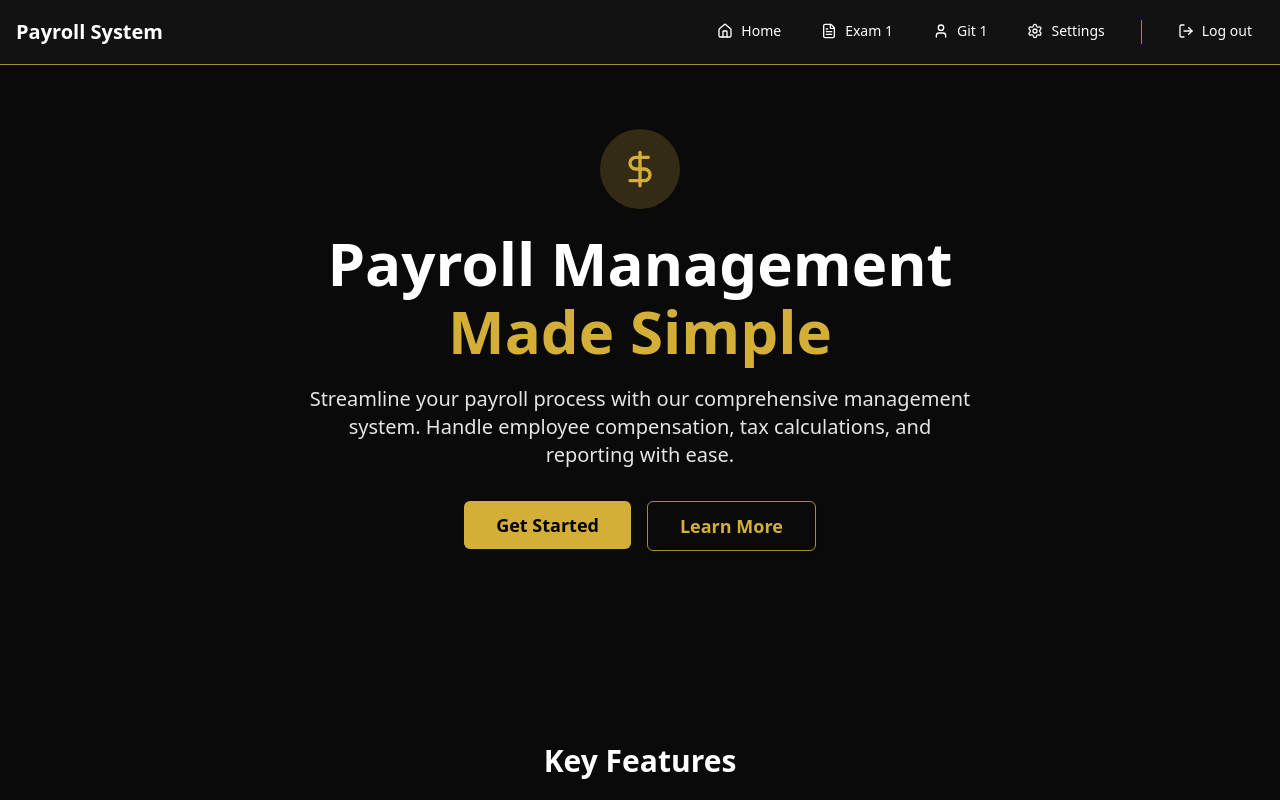
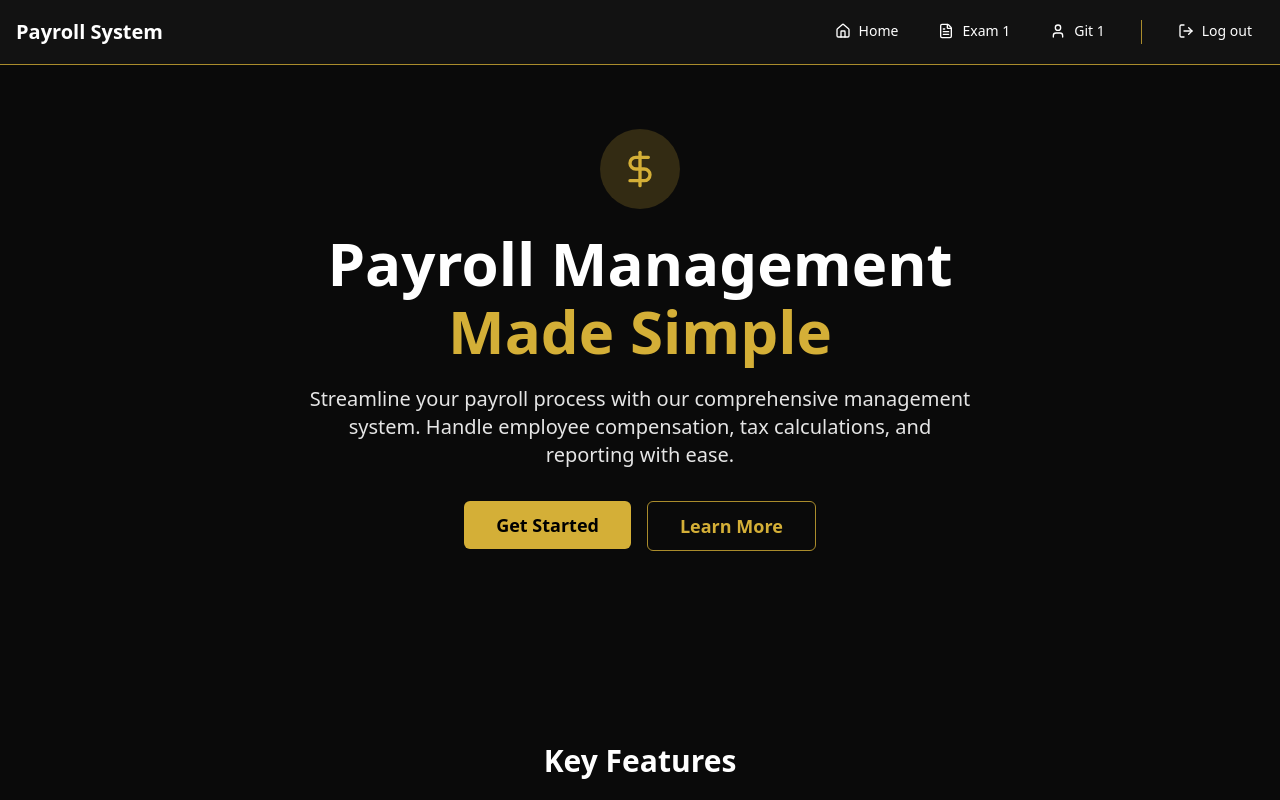
Before and after one commit to SawceCodes/finalexam1, a Next.js app: page / in a window 1280 px wide. Shown: the top 800 px of the page. Built offline with nearby package versions, Linux system fonts and the light colour scheme.

Commit message:
Changed the URL to the correct one for "exam 1"

```diff
--- a/src/components/menu.tsx
+++ b/src/components/menu.tsx
@@ -1,6 +1,6 @@
 "use client"
 
-import { Home, Settings, User, LogOut, FileText } from "lucide-react"
+import { Home, User, LogOut, FileText } from "lucide-react"
 import Link from "next/link"
 
 // Simple top navigation bar aligned with header content
@@ -15,7 +15,7 @@ export function Menu() {
         <span>Home</span>
       </Link>
       <Link
-        href="https://www.acct343szheng.com/"
+        href="https://exam-1-steven-zheng.vercel.app/"
         target="_blank"
         rel="noopener noreferrer"
         className={baseLink}
@@ -32,10 +32,6 @@ export function Menu() {
         <User className="h-4 w-4" />
         <span>Git 1</span>
       </Link>
-      <Link href="/settings" className={baseLink}>
-        <Settings className="h-4 w-4" />
-        <span>Settings</span>
-      </Link>
       <div className="mx-2 h-6 w-px bg-gold-dark" />
       <Link href="/logout" className={baseLink}>
         <LogOut className="h-4 w-4" />
```
